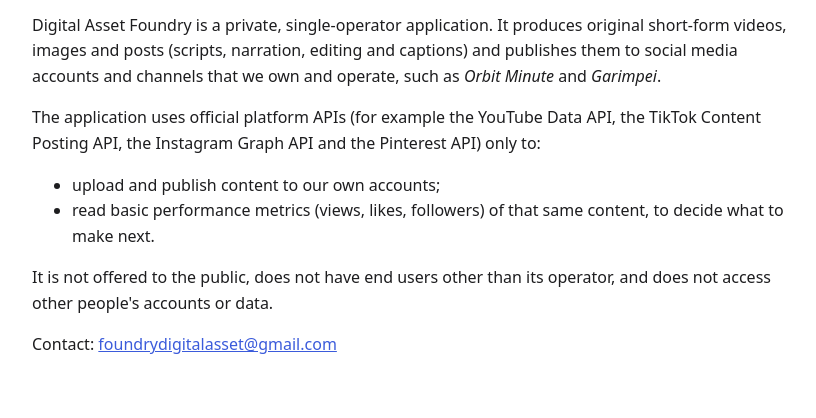
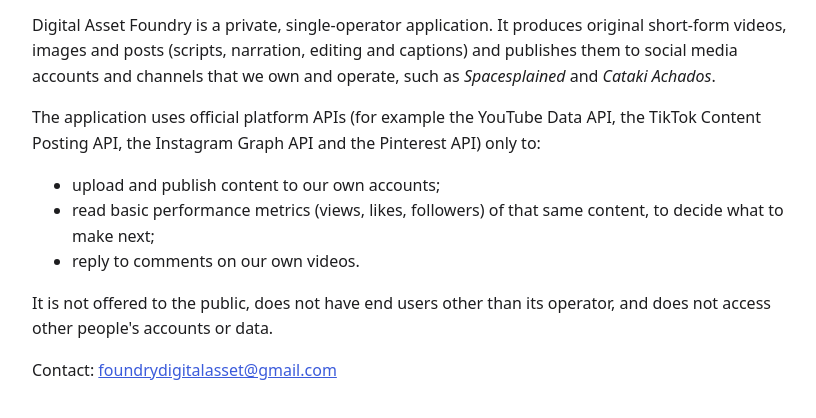
Before and after one commit to guireislima/foundry-legal, a plain HTML site: page index.html in a window 1280 px wide. Shown: the part 168-586 px from the top of the page, without its empty margins (228-1044 px from the left). Drawn offline with Linux system fonts and the light colour scheme.

Commit message:
Home: current brands (Spacesplained, Cataki Achados) and comment replies

```diff
--- a/index.html
+++ b/index.html
@@ -14,13 +14,14 @@
 
 <p>Digital Asset Foundry is a private, single-operator application. It produces original short-form
 videos, images and posts (scripts, narration, editing and captions) and publishes them to social
-media accounts and channels that we own and operate, such as <em>Orbit Minute</em> and <em>Garimpei</em>.</p>
+media accounts and channels that we own and operate, such as <em>Spacesplained</em> and <em>Cataki Achados</em>.</p>
 
 <p>The application uses official platform APIs (for example the YouTube Data API, the TikTok Content
 Posting API, the Instagram Graph API and the Pinterest API) only to:</p>
 <ul>
   <li>upload and publish content to our own accounts;</li>
-  <li>read basic performance metrics (views, likes, followers) of that same content, to decide what to make next.</li>
+  <li>read basic performance metrics (views, likes, followers) of that same content, to decide what to make next;</li>
+  <li>reply to comments on our own videos.</li>
 </ul>
 <p>It is not offered to the public, does not have end users other than its operator, and does not access
 other people's accounts or data.</p>
```
